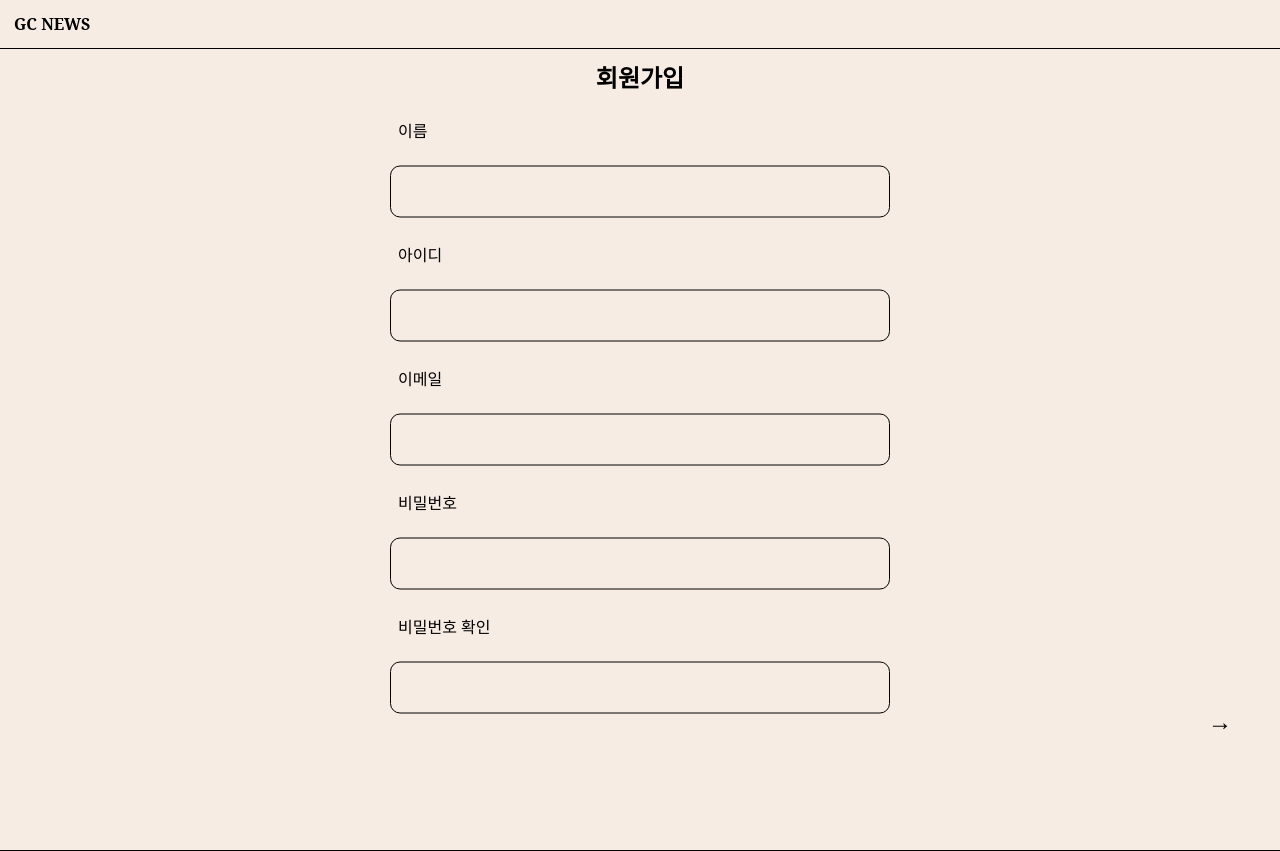
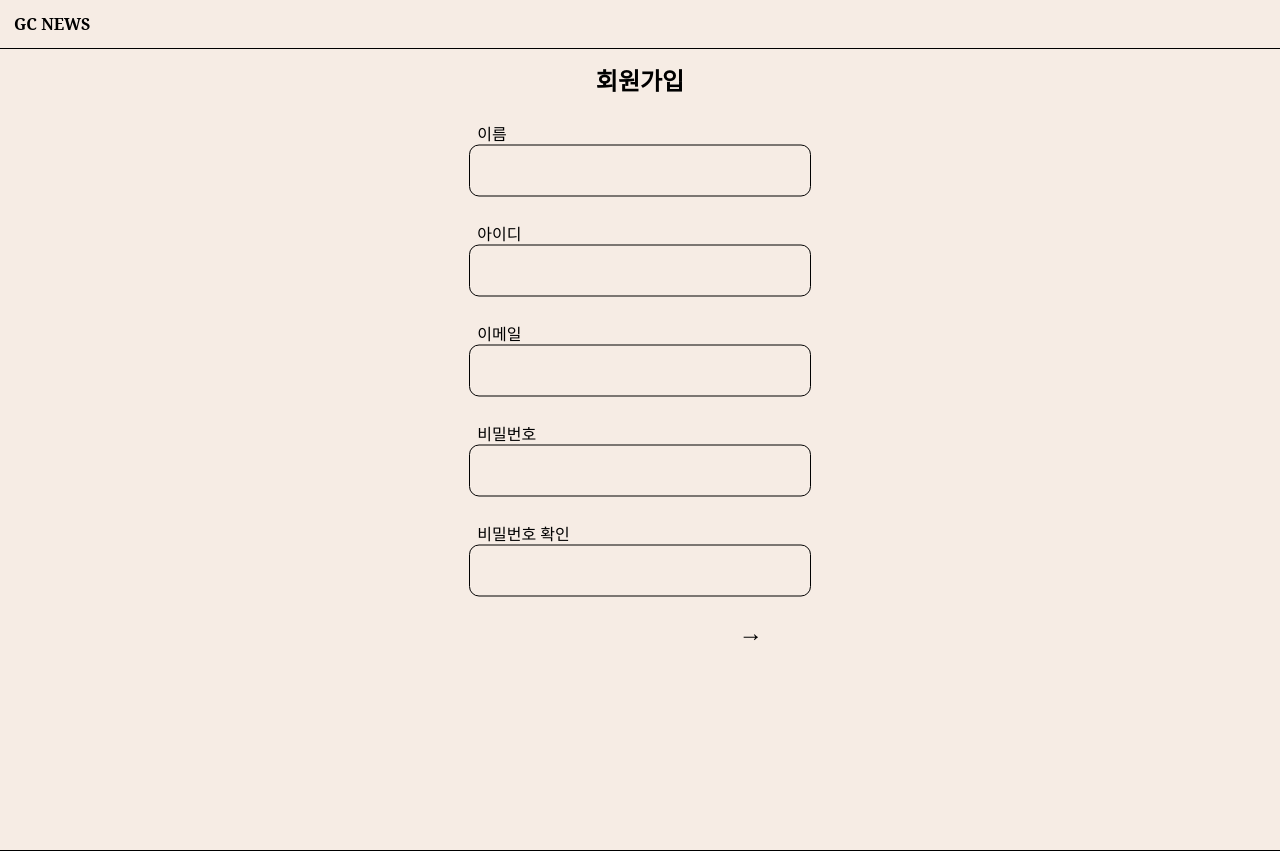
Before and after one commit to GachonNews/gcnews-front, a React (Vite) app in the folder gcnews/: page /signup in a window 1280 px wide. Built offline with nearby package versions, Linux system fonts and the light colour scheme.

Commit message:
feat: validation

```diff
--- a/gcnews/src/components/ArrowButton.jsx
+++ b/gcnews/src/components/ArrowButton.jsx
@@ -1,8 +1,11 @@
 // src/components/ArrowButton.jsx
-export default function ArrowButton({ onClick, type = "button" }) {
-    return (
-      <button className="arrow-btn" type={type} onClick={onClick}>
-        →
-      </button>
-    );
-  }
+export default function ArrowButton({ type = 'submit', className = '' }) {
+  return (
+    <button
+      type={type}
+      className={`arrow-btn ${className}`}  // 'arrow-btn'만 사용
+    >
+      →
+    </button>
+  );
+}
--- a/gcnews/src/pages/Signup.css
+++ b/gcnews/src/pages/Signup.css
@@ -30,4 +30,14 @@
     border: 1px solid #000;
     border-radius: 10px;
     background-color: #F6ECE4;
+    box-sizing: border-box;
   }
+
+  /* 오류 메시지 영역 */
+.error-text {
+  color: red;
+  font-size: 0.875rem;
+  margin-top: 5px;
+  height: 20px;
+  overflow: hidden;
+}
--- a/gcnews/src/pages/Signup.jsx
+++ b/gcnews/src/pages/Signup.jsx
@@ -2,7 +2,6 @@ import { useState } from 'react';
 import { useNavigate } from 'react-router-dom';
 import PageHeader from '../components/PageHeader';
 import PageTopLeftLabel from '../components/PageTopLeftLabel';
-import Input from '../components/Input';
 import ArrowButton from '../components/ArrowButton';
 import './Signup.css';
 
@@ -11,9 +10,12 @@ export default function Signup() {
   const [form, setForm] = useState({
     name: '',
     id: '',
+    email: '',
     pw: '',
     pwConfirm: ''
   });
+
+  const [errors, setErrors] = useState({});
 
   const handleChange = (e) => {
     setForm({
@@ -22,39 +24,66 @@ export default function Signup() {
     });
   };
 
+  const validate = () => {
+    const newErrors = {};
+    if (form.name.trim().length < 1) newErrors.name = '이름을 한 글자 이상 작성해주세요.';
+    if (form.id.trim().length < 5) newErrors.id = '아이디는 5글자 이상이어야 합니다.';
+    if (!/^[^\s@]+@[^\s@]+\.[^\s@]+$/.test(form.email)) newErrors.email = '유효한 이메일 형식이 아닙니다.';
+    if (form.pw.length < 8) newErrors.pw = '비밀번호는 8글자 이상 입력해주세요.';
+    if (form.pw !== form.pwConfirm) newErrors.pwConfirm = '비밀번호가 일치하지 않습니다.';
+    setErrors(newErrors);
+    return Object.keys(newErrors).length === 0;
+  };
+
   const handleSubmit = (e) => {
     e.preventDefault();
-    if (form.pw !== form.pwConfirm) {
-      alert('비밀번호가 일치하지 않습니다.');
-      return;
-    }
+    if (!validate()) return;
 
-    // TODO: 백엔드 연동 시 회원가입 처리
     console.log('회원가입 정보:', form);
     navigate('/signup-complete');
   };
 
   return (
     <div className='container'>
-        <div className="signup-container">
-      <h2 className="form-title">회원가입</h2>
+      <div className='signup-container'>
+        <PageTopLeftLabel />
+        <h2 className='form-title'>회원가입</h2>
 
-      <label htmlFor="name">이름</label>
-      <input id="name" type="text" />
+        <form onSubmit={handleSubmit}>
+          <div className="input-group">
+            <label htmlFor="name">이름</label>
+            <input id="name" name="name" type="text" value={form.name} onChange={handleChange} className="input-box" />
+            {errors.name && <div className="error-text">{errors.name}</div>}
+          </div>
 
-      <label htmlFor="id">아이디</label>
-      <input id="id" type="text" />
+          <div className="input-group">
+            <label htmlFor="id">아이디</label>
+            <input id="id" name="id" type="text" value={form.id} onChange={handleChange} className="input-box" />
+            {errors.id && <div className="error-text">{errors.id}</div>}
+          </div>
 
-      <label htmlFor="id">이메일</label>
-      <input id="email" type="text" />
+          <div className="input-group">
+            <label htmlFor="email">이메일</label>
+            <input id="email" name="email" type="text" value={form.email} onChange={handleChange} className="input-box" />
+            {errors.email && <div className="error-text">{errors.email}</div>}
+          </div>
 
-      <label htmlFor="password">비밀번호</label>
-      <input id="password" type="password" />
+          <div className="input-group">
+            <label htmlFor="pw">비밀번호</label>
+            <input id="pw" name="pw" type="password" value={form.pw} onChange={handleChange} className="input-box" />
+            {errors.pw && <div className="error-text">{errors.pw}</div>}
+          </div>
 
-      <label htmlFor="confirm">비밀번호 확인</label>
-      <input id="confirm" type="password" />
-    </div>
-    <ArrowButton type="submit" />
+          <div className="input-group">
+            <label htmlFor="pwConfirm">비밀번호 확인</label>
+            <input id="pwConfirm" name="pwConfirm" type="password" value={form.pwConfirm} onChange={handleChange} className="input-box" />
+            {errors.pwConfirm && <div className="error-text">{errors.pwConfirm}</div>}
+          </div>
+
+          {/* 화살표 버튼 */}
+          <ArrowButton type="submit" className="arrow-btn" />
+        </form>
+      </div>
     </div>
   );
 }
--- a/gcnews/src/styles/components.css
+++ b/gcnews/src/styles/components.css
@@ -39,9 +39,22 @@
     text-align: center;
   }
 
+  .arrow-btn-container {
+  margin-top: 20px;  /* 폼 입력 영역과 버튼 사이의 공간 */
+  text-align: right;  /* 버튼을 우측으로 정렬 */
+  }
+
+
+  /* form 요소에 relative 위치 설정 */
+form {
+  position: relative;
+  padding-bottom: 90px; /* 하단 버튼 공간 확보 */
+}
+
+
   .arrow-btn {
     position: absolute;
-    bottom: 64px; /* 기존보다 위로 올리기 */
+    bottom: 64px;
     right: 48px;
     font-size: 1.5rem;
     background: none;
```
Also changed, not shown: 1 other file (tests, documents, lock files or other folders).
